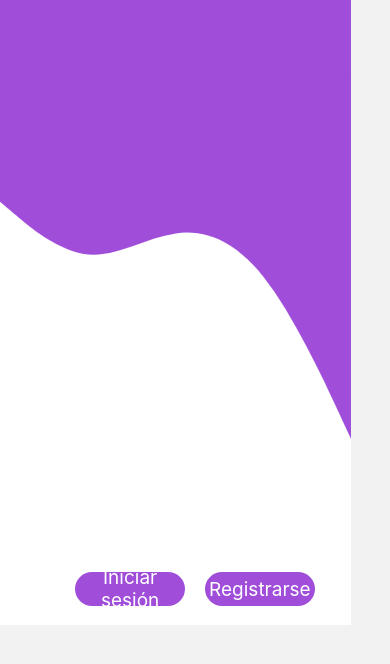
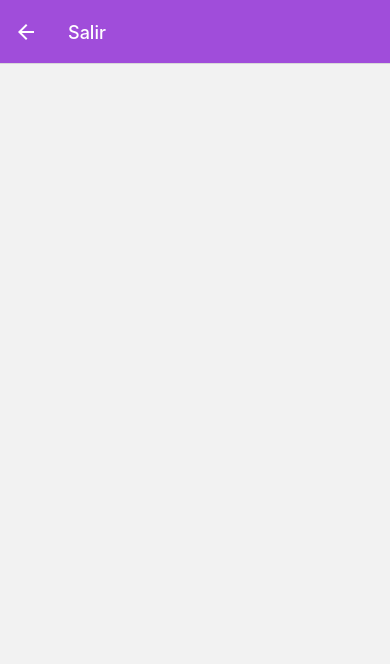
Before and after one commit to Rodriasdev/todo-list-react-native, a React Native app: screen /Register in a window 390 px wide. Shown: the top 664 px of the page. Built offline with nearby package versions, Linux system fonts and the light colour scheme.

Commit message:
added the page register

```diff
--- a/App.tsx
+++ b/App.tsx
@@ -2,6 +2,7 @@ import { NavigationContainer } from "@react-navigation/native";
 import { createNativeStackNavigator } from "@react-navigation/native-stack";
 import Login from "./pages/Login";
 import Index from "./pages/Index";
+import Register from "./pages/Register";
 
 const Stack = createNativeStackNavigator();
 
@@ -22,6 +23,14 @@ export default function App() {
                 // headerShadowVisible: false
               }}
                 />
+        <Stack.Screen name="Register" component={Register}
+        options={{
+          title: 'Salir',
+          headerStyle:{backgroundColor: '#a04dda'},
+          headerTintColor: 'white',
+          // headerShadowVisible: false
+                }}
+        />
       </Stack.Navigator>
     </NavigationContainer>
   );
--- a/components/ButtonsIndex.tsx
+++ b/components/ButtonsIndex.tsx
@@ -11,7 +11,7 @@ export const ButtonsIndex: React.FC = () => {
                 <Link to={'/Login'} style={style.text}>Iniciar sesión</Link>
             </TouchableOpacity>
             <TouchableOpacity style={style.buttonRegister}>
-                <Link to={'Register'} style={style.text}>Registrarse</Link>
+                <Link to={'/Register'} style={style.text}>Registrarse</Link>
             </TouchableOpacity>
         </View>
     )
--- a/pages/Login.tsx
+++ b/pages/Login.tsx
@@ -2,7 +2,6 @@ import React from "react";
 import { Image,View, ImageBackground,Text } from "react-native";
 import { ScaledSheet } from "react-native-size-matters";
 import { ButtonsLogin } from "../components/ButtonsLogin";
-
 
 const Login : React.FC = () => {
     return(
--- /dev/null
+++ b/pages/Register.tsx
@@ -0,0 +1,10 @@
+import React from "react"
+
+const Register: React.FC = () => {
+    return(
+        <>
+        </>
+    )
+}
+
+export default Register
```
